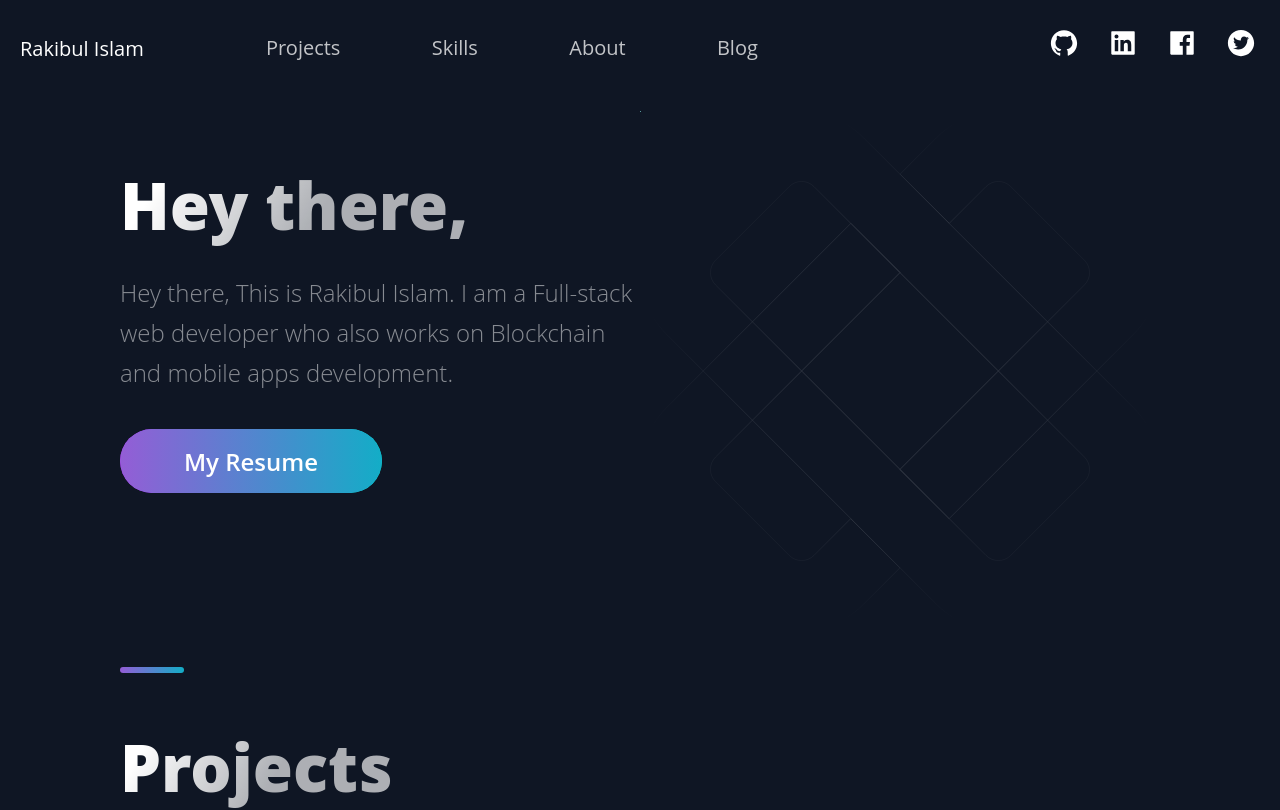
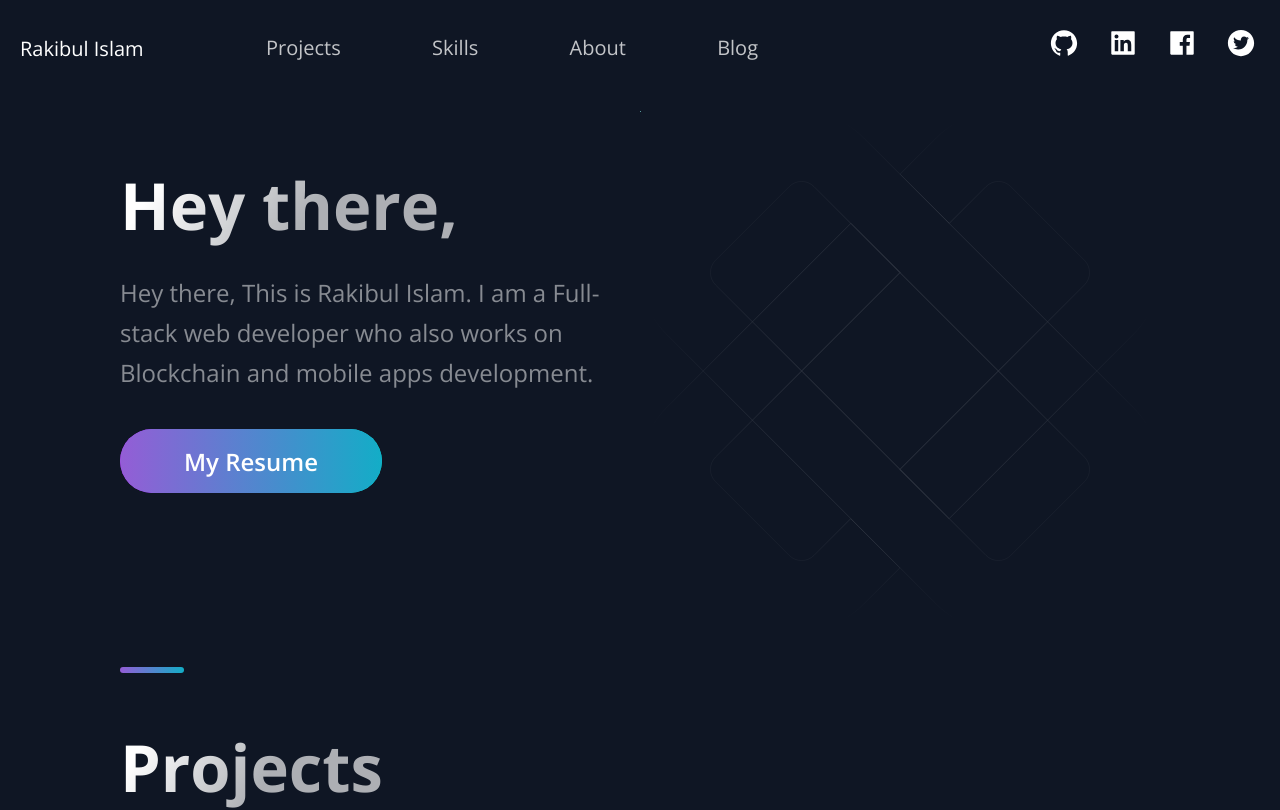
Before and after one commit to Rakibul71/portfolio2, a Next.js app: page / in a window 1280 px wide. Shown: the top 810 px of the page. Built offline with nearby package versions, Linux system fonts and the light colour scheme.

Commit message:
test commit

```diff
--- a/src/pages/_document.js
+++ b/src/pages/_document.js
@@ -31,7 +31,7 @@ export default class MyDocument extends Document {
     return (
       <Html lang='en-GB'>
         <Head>
-          {/* <link href="https://fonts.googleapis.com/css2?family=Open+Sans:wght@300;400;500;600;700&display=swap" rel="stylesheet" />
+          <link href="https://fonts.googleapis.com/css2?family=Open+Sans:wght@300;400;500;600;700&display=swap" rel="stylesheet" />
           <meta name="title" content="Vipul Jha - Android & Flutter Dev" />
           <meta name="description" content="Hey there, This is Vipul Jha aka lordarcadius. I am an Android & Flutter developer who also works on ROMs, Kernels, & Scripts." />
           <meta property="og:type" content="website" />
@@ -41,7 +41,7 @@ export default class MyDocument extends Document {
           <meta property="twitter:card" content="summary_large_image" />
           <meta property="twitter:title" content="Vipul Jha - Android & Flutter Dev" />
           <meta property="twitter:description" content="Hey there, This is Vipul Jha aka lordarcadius. I am an Android & Flutter developer who also works on ROMs, Kernels, & Scripts." />
-          <meta property="twitter:image" content="https://www.vipuljha.com/images/banner.png" /> */}
+          <meta property="twitter:image" content="https://www.vipuljha.com/images/banner.png" />
         </Head>
         <body>
           <Main />
```
